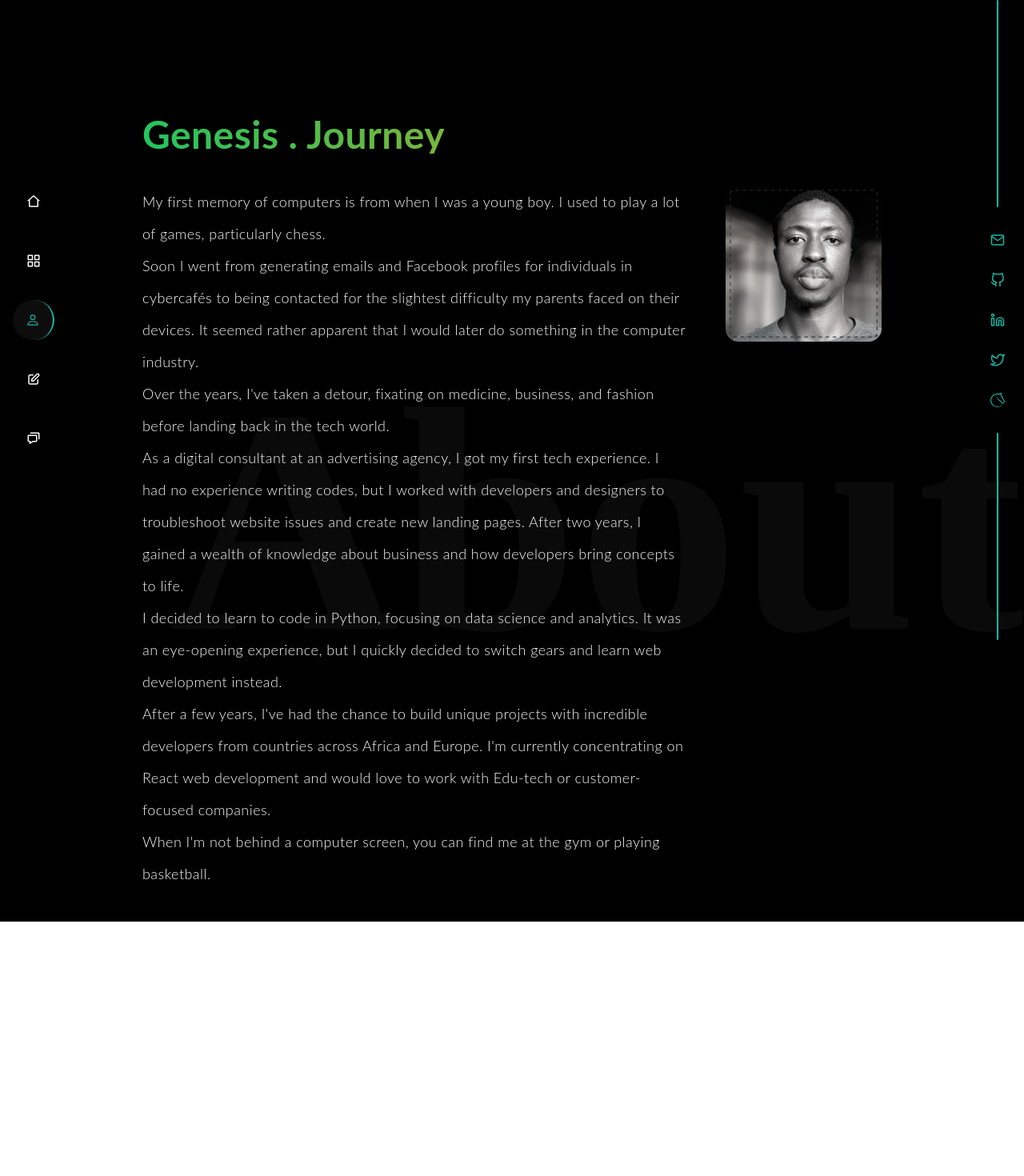
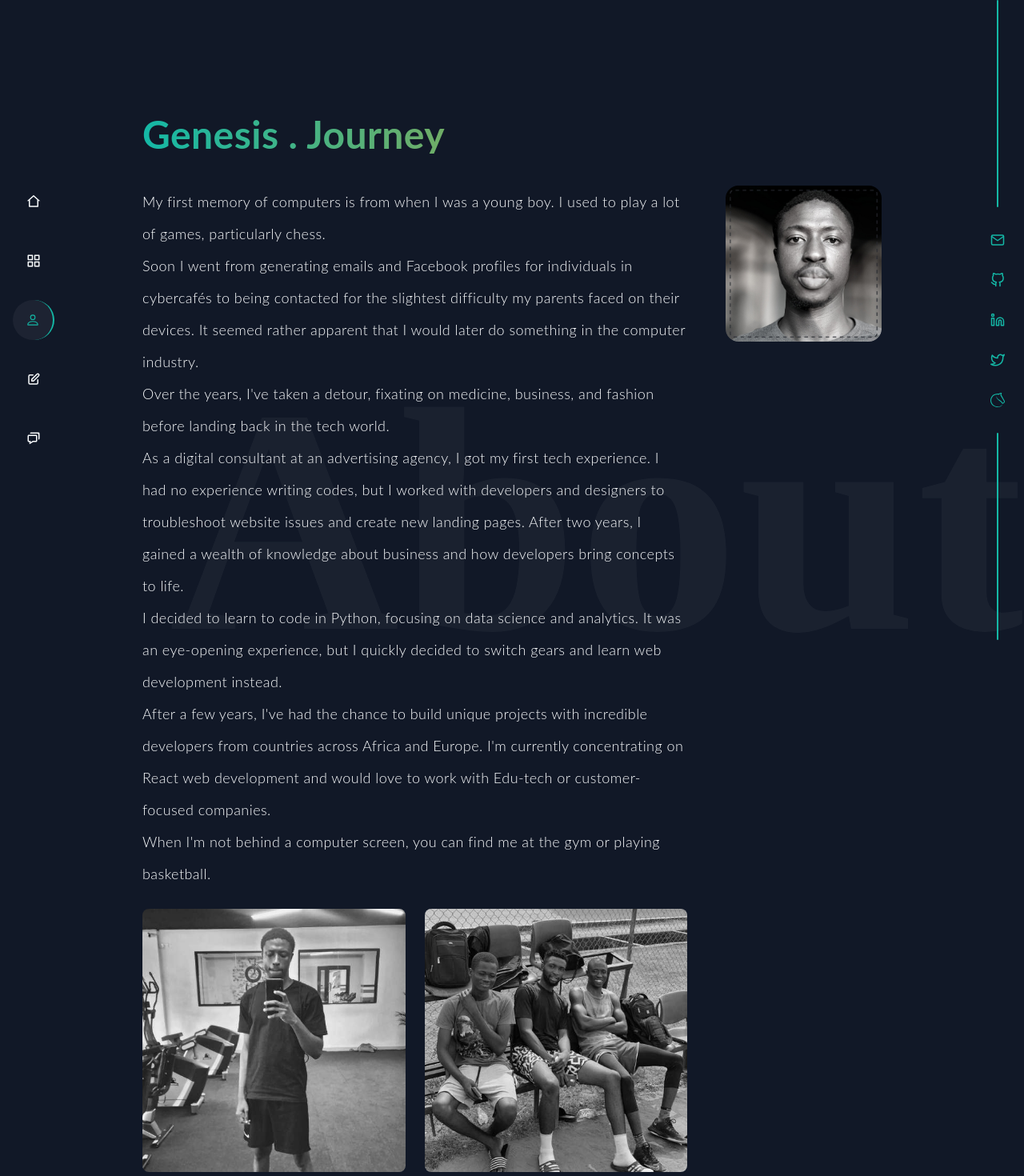
Before and after one commit to deyemiobaa/sa-portfolio, a React (Create React App) app: page /about in a window 1280 px wide. Shown: the top 1470 px of the page at 80% size. Before the commit the page ends 1152 px from the top, so only its background shows below. Built offline with nearby package versions, Linux system fonts and the light colour scheme.

Commit message:
finish about page

```diff
--- a/src/App.js
+++ b/src/App.js
@@ -18,7 +18,7 @@ export default function App() {
   }, [state])
 
   return (
-    <div className="w-full min-h-screen bg-black relative grid lg:grid-cols-[auto_1fr_auto] font-lato text-slate-50 text-base md:text-lg">
+    <div className="w-full min-h-screen bg-gray-900 relative grid lg:grid-cols-[auto_1fr_auto] font-lato text-slate-50 text-base md:text-lg">
       <PageNav />
       <MobileNav />
       <Routes>
--- a/src/pages/about.js
+++ b/src/pages/about.js
@@ -1,12 +1,14 @@
 import React from "react";
 import SocialIcons from "../components/icons";
-import myphoto from '../assets/images/potr.jpg'
+import myphoto from '../assets/images/potr.jpg';
+import gym from '../assets/images/gym.jpg';
+import bball from '../assets/images/bball.jpg';
 
 export default function About() {
   return (
     <div className="relative px-6 leading-7 lg:leading-10 tracking-wide  mt-28 md:mt-36 flex flex-col items-center pb-10">
       <div className="w-4/4 md:w-3/4 static z-10 mx-auto">
-        <h1 className="mb-10 text-4xl md:text-5xl bg-clip-text text-transparent bg-gradient-to-r from-green-500 to-amber-500 font-bold">Genesis . Journey</h1>
+        <h1 className="mb-10 text-4xl md:text-5xl bg-clip-text text-transparent bg-gradient-to-r from-teal-500 to-amber-500 font-bold">Genesis . Journey</h1>
         <div className=" flex flex-col-reverse md:grid md:grid-cols-4 gap-12">
           <div className=" font-light md:col-span-3">My first memory of computers is from when I was a young boy. I used to play a lot of games, particularly chess. <br />
             Soon I went from generating emails and Facebook profiles for individuals in cybercafés to being contacted for the slightest difficulty my parents faced on their devices. It seemed rather apparent that I would later do something in the computer industry.<br />
@@ -19,8 +21,12 @@ export default function About() {
             After a few years, I've had the chance to build unique projects with incredible developers from countries across Africa and Europe. I'm currently concentrating on React web development and would love to work with Edu-tech or customer-focused companies.<br />
 
             When I'm not behind a computer screen, you can find me at the gym or playing basketball.
+            <div className="grid grid-cols-2 gap-6 justify-items-center pt-6 mb-6">
+              <img src={gym} alt="gym" className="rounded-lg  w-full" />
+              <img src={bball} alt="basketball" className="rounded-lg  w-full"/>
+            </div>
           </div>
-          <img src={myphoto} alt="Headshot" className="w-36 h-auto rounded-full md:rounded-2xl md:sticky md:top-10 md:w-auto" />
+          <img src={myphoto} alt="Headshot" className="w-36 h-auto rounded-full md:rounded-2xl md:w-auto" />
         </div>
       </div>
       <div className="lg:hidden flex justify-between w-3/4 self-center mt-20">
```
Also changed, not shown: src/assets/images/bball.jpg (added), src/assets/images/gym.jpg (added).
